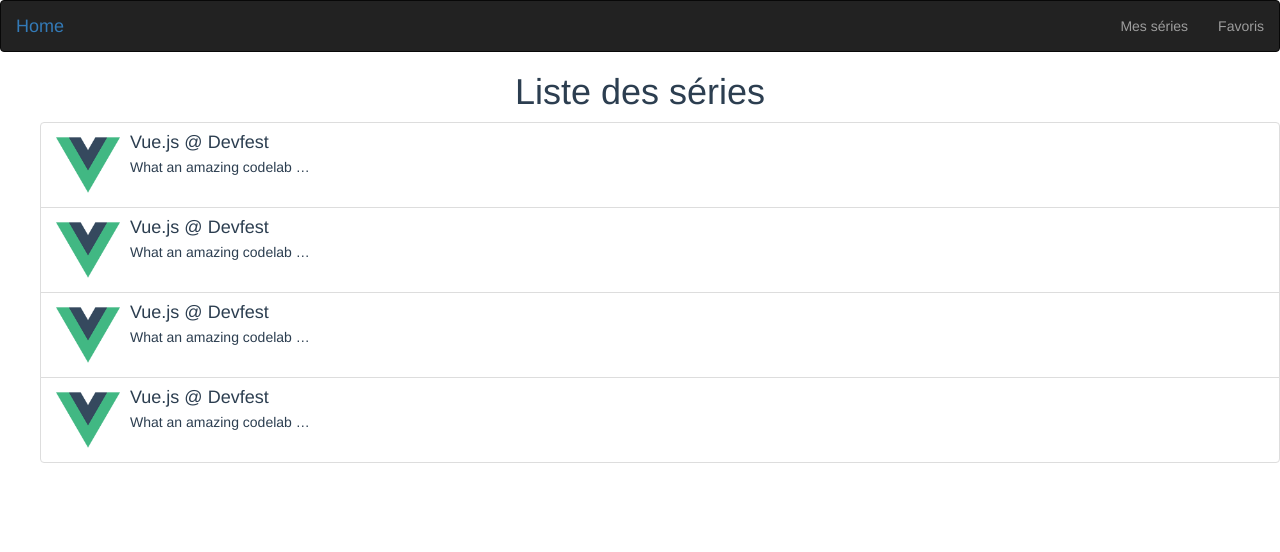
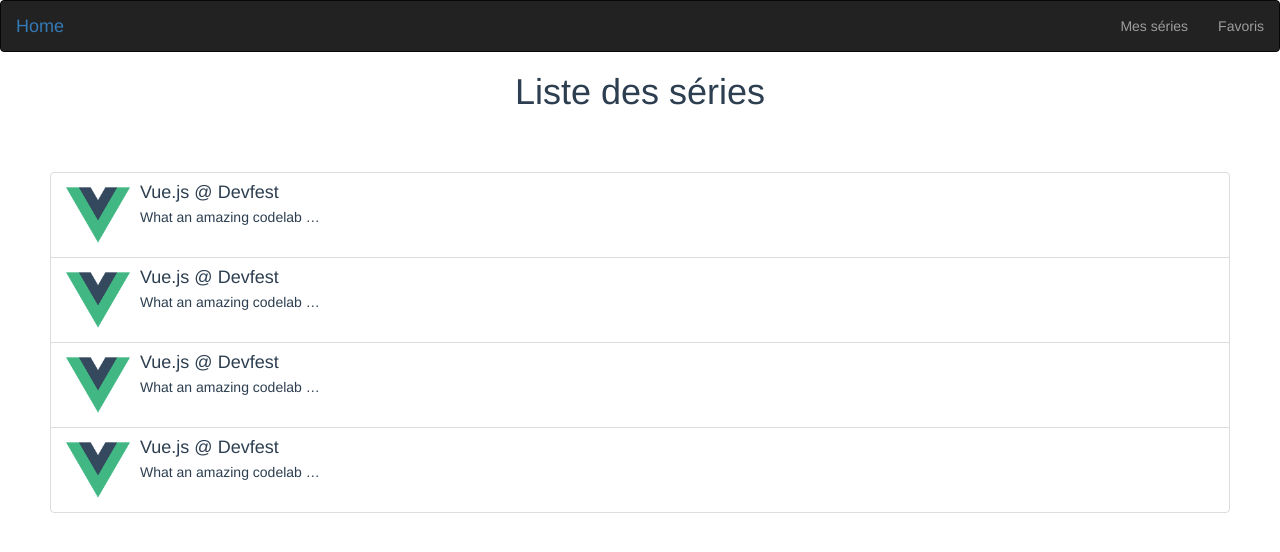
Before and after one commit to GregoryBevan/devfest-vuejs, a Vue app: page / in a window 1280 px wide. Shown: the top 552 px of the page. Built offline with nearby package versions, Linux system fonts and the light colour scheme.

Commit message:
list padding added

```diff
--- a/src/components/Home.vue
+++ b/src/components/Home.vue
@@ -16,10 +16,12 @@ import Serie from '@/components/Serie.vue'
 export default {
     components: {
         Serie
-    }
+		}
 }
 </script>
 
-<style>
-
+<style scoped>
+	ul {
+		padding: 50px;
+	}
 </style>
```
